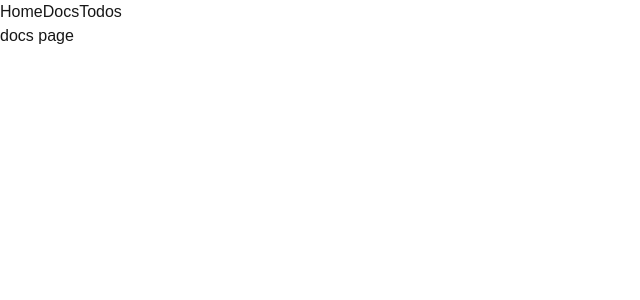
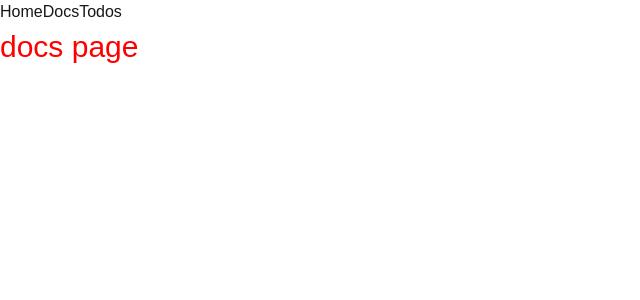
Before and after one commit to FrancisChung/fm-intro-nextjs-v3, a Next.js app in the folder intro-v3-app/: page /docs in a window 1280 px wide. Shown: the top 300 px of the page, without its empty margins (0-640 px from the left). Built offline with nearby package versions, Linux system fonts and the light colour scheme.

Commit message:
CSS Modules examples

```diff
--- a/intro-v3-app/app/docs/[...id]/page.tsx
+++ b/intro-v3-app/app/docs/[...id]/page.tsx
@@ -1,6 +1,8 @@
+import styles from "./style.module.css";
 // @ts-ignore
 const DoscIdPage = ({ params } ) => {
-    return <div>docs {params.id} page</div>
+    console.log(params)
+    return <div className={styles.title}>docs {params.id} page</div>
 }
 
 export default DoscIdPage
--- /dev/null
+++ b/intro-v3-app/app/docs/[...id]/style.module.css
@@ -0,0 +1,4 @@
+.title {
+    font-size : 30px;
+    color: red
+}
```
